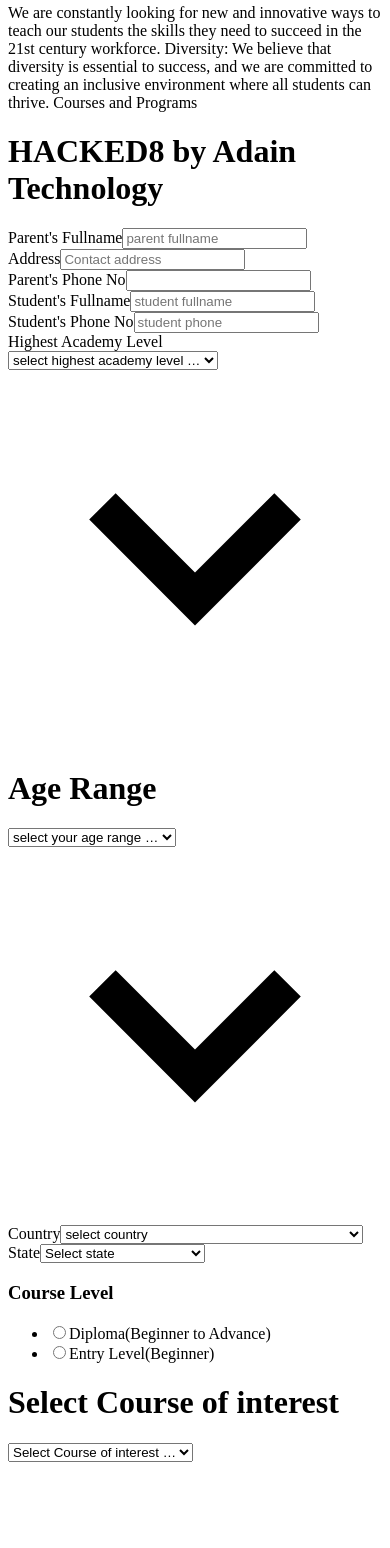
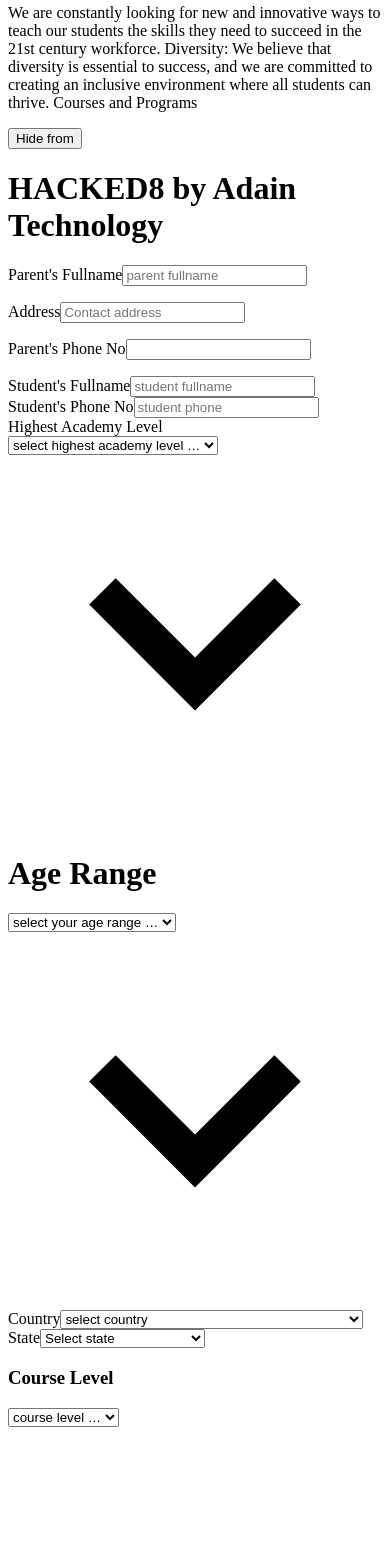
Before and after one commit to Shazaniyu55/adainwebNew, a Next.js app: page /Academy in a window 390 px wide. Shown: the part 1060-2608 px from the top of the page. Built offline with nearby package versions, Linux system fonts and the light colour scheme.

Commit message:
sanzy new commit

```diff
--- a/pages/About.js
+++ b/pages/About.js
@@ -120,7 +120,7 @@ With a team of experienced professionals working round the clock, we are optimis
             <ProductCard />
 
 
-            <div class="elfsight-app-597fb779-735d-41ae-a417-35c199b9ebc6"></div>
+            <div className="elfsight-app-597fb779-735d-41ae-a417-35c199b9ebc6"></div>
 
 
 
--- a/pages/Academy.js
+++ b/pages/Academy.js
@@ -6,6 +6,11 @@ import {db} from '../firebase'
 
 
 function Academy(){
+
+  const[isFormVisible, setIsFormVisible]= useState(true)
+  const toggleFormVisibility = ()=>{
+    setIsFormVisible(!isFormVisible)
+  }
   const[formData, setFormData] = useState({
     ParentName: "",
     contact: "",
@@ -20,20 +25,20 @@ function Academy(){
     course:""
 
   })
-  // const [fetchedData, setFetchedData] = useState([]); // State to hold fetched data
-  // const [errorMessage, setErrormessage] = useState({
-  //   ParentName: "",
-  //   contact: "",
-  //   telephone: " ",
-  //   studentFullName: "",
-  //   studentPhone: " ",
-  //   academyLevel: "",
-  //   ageRange:"",
-  //   country:"",
-  //   state:"",
-  //   courseLeve:"",
-  //   course:""
-  // })
+  const [fetchedData, setFetchedData] = useState([]); // State to hold fetched data
+  const [errorMessage, setErrormessage] = useState({
+    ParentName: "",
+    contact: "",
+    telephone: " ",
+    studentFullName: "",
+    studentPhone: " ",
+    academyLevel: "",
+    ageRange:"",
+    country:"",
+    state:"",
+    courseLeve:"",
+    course:""
+  })
 
   const Submit = async(e)=>{
     e.preventDefault()
@@ -97,6 +102,16 @@ function Academy(){
     return(
       <div>
         <AcademyCard />
+
+        <div className='flex justify-center items-center m-10'>
+        <button onClick={toggleFormVisibility} className="mx-8 bg-adainyellow text-white px-4 py-2 rounded font-popins">
+        {isFormVisible ? 'Hide from': 'show form'}
+
+         </button>
+         </div>
+
+        {isFormVisible && (
+
               <div className='flex justify-center items-center'>
 
               <div className='bg-adainhite shadow-xl w-92 rounded px-8 pt-6 pb-8 mb-4'>
@@ -131,6 +146,7 @@ function Academy(){
               onChange={handleInputChange}
               name='ParentName'
               placeholder="parent fullname"/>
+              <p>{errorMessage.ParentName}</p>
 
               </div>
               <div className="w-full md:w-1/2 px-3">
@@ -145,10 +161,11 @@ function Academy(){
               type="text"
               name='contact'
               placeholder="Contact address"/>
+              <p>{errorMessage.contact}</p>
               </div>
               </div>
               <div className="mb-6">
-<label className=" tracking-wide text-gray-900  font-semibold mb-4" for="password">
+              <label className=" tracking-wide text-gray-900  font-semibold mb-4" for="parents phone">
               Parent's Phone No
               </label>
               <input
@@ -159,6 +176,7 @@ onChange={handleInputChange}
               type="text"
               name='telephone'
               placeholder="telephone"/>
+              <p>{errorMessage.telephone}</p>
 
               </div>
 
@@ -198,10 +216,10 @@ placeholder="telephone"/>
               <label className="tracking-wide text-gray-900 font-semibold mb-4" for="grid-password">
               Highest Academy Level
               </label>
-  <div class="mt-4 relative border border-gray-300 text-gray-800 bg-white shadow-lg">
+              <div className="mt-4 relative border border-gray-300 text-gray-800 bg-white shadow-lg">
 
               <select
-    class="appearance-none w-full py-1 px-2 bg-white"
+              className="appearance-none w-full py-1 px-2 bg-white"
               name="academyLevel"
               defaultValue={formData.academyLevel}
               onChange={handleInputChange}
@@ -217,8 +235,8 @@ placeholder="telephone"/>
               <option value="Junior/ Middle school">Junior/ Middle school</option>
               <option value="Post Graduate">Post Graduate</option>
               </select>
-    <div class="pointer-events-none absolute right-0 top-0 bottom-0 flex items-center px-2 text-gray-700 border-l">
-        <svg class="h-4 w-4" xmlns="http://www.w3.org/2000/svg" viewBox="0 0 20 20">
+              <div className="pointer-events-none absolute right-0 top-0 bottom-0 flex items-center px-2 text-gray-700 border-l">
+              <svg className="h-4 w-4" xmlns="http://www.w3.org/2000/svg" viewBox="0 0 20 20">
                   <path d="M9.293 12.95l.707.707L15.657 8l-1.414-1.414L10 10.828 5.757 6.586 4.343 8z" />
               </svg>
               </div>
@@ -227,12 +245,12 @@ placeholder="telephone"/>
               <h1 className="mt-10  tracking-wide text-gray-900  font-semibold mb-4" for="grid-password">
               Age Range
               </h1>
-  <div class="relative border border-gray-300 text-gray-800 bg-white shadow-lg">
+              <div className="relative border border-gray-300 text-gray-800 bg-white shadow-lg">
 
               <select
               defaultValue={formData.ageRange}
               onChange={handleInputChange}
-    class="appearance-none w-full py-1 px-2 bg-white"
+              className="appearance-none w-full py-1 px-2 bg-white"
               name="ageRange" id="ageRange">
               <option value="">select your age range &hellip;</option>
               <option value="18-24">18-24</option>
@@ -242,8 +260,8 @@ placeholder="telephone"/>
               <option value="50+">50+</option>
 
               </select>
-    <div class="pointer-events-none absolute right-0 top-0 bottom-0 flex items-center px-2 text-gray-700 border-l">
-        <svg class="h-4 w-4" xmlns="http://www.w3.org/2000/svg" viewBox="0 0 20 20">
+              <div className="pointer-events-none absolute right-0 top-0 bottom-0 flex items-center px-2 text-gray-700 border-l">
+              <svg className="h-4 w-4" xmlns="http://www.w3.org/2000/svg" viewBox="0 0 20 20">
                   <path d="M9.293 12.95l.707.707L15.657 8l-1.414-1.414L10 10.828 5.757 6.586 4.343 8z" />
               </svg>
               </div>
@@ -569,43 +587,38 @@ placeholder="telephone"/>
               </select>
               </div>
               </div>
-{/**radio button */}
+              {/**Entry and diploma lenvel */}
 
               <h3 className="mb-4 font-semibold text-gray-900 dark:text-white">Course Level</h3>
-<ul className="items-center w-full text-sm font-medium text-gray-900 bg-white border border-gray-200 rounded-lg sm:flex dark:bg-gray-700 dark:border-gray-600 dark:text-white">
-    <li className="w-full border-b border-gray-200 sm:border-b-0 sm:border-r dark:border-gray-600">
-        <div className="flex items-center pl-3">
-            <input
+              <div className="mt-4 relative border border-gray-300 text-gray-800 bg-white shadow-lg">
+
+              <select
               defaultValue={formData.courseLeve}
               onChange={handleInputChange}
-            id="horizontal-list-radio-license" type="radio" value="Diploma" name="courseLeve" className="w-4 h-4 text-blue-600 bg-gray-100 border-gray-300 focus:ring-blue-500 dark:focus:ring-blue-600 dark:ring-offset-gray-700 dark:focus:ring-offset-gray-700 focus:ring-2 dark:bg-gray-600 dark:border-gray-500"/>
-            <label for="horizontal-list-radio-license" className="w-full py-3 ml-2 text-sm font-medium text-gray-900 dark:text-gray-300">Diploma(Beginner to Advance) </label>
-
-        </div>
-    </li>
-    <li className="w-full border-b border-gray-200 sm:border-b-0 sm:border-r dark:border-gray-600">
-        <div className="flex items-center pl-3">
-            <input id="horizontal-list-radio-id"
-            defaultValue={formData.courseLeve}
-            onChange={handleInputChange}
-            type="radio" value="entryLevel" name="courseLeve" className="w-4 h-4 text-blue-600 bg-gray-100 border-gray-300 focus:ring-blue-500 dark:focus:ring-blue-600 dark:ring-offset-gray-700 dark:focus:ring-offset-gray-700 focus:ring-2 dark:bg-gray-600 dark:border-gray-500"/>
-            <label for="horizontal-list-radio-id" className="w-full py-3 ml-2 text-sm font-medium text-gray-900 dark:text-gray-300">Entry Level(Beginner)</label>
-        </div>
-    </li>
+              className="appearance-none text-gray-900 font-semibold w-full py-1 px-2 bg-white" name="courseLeve" id="courseLeve">
+              <option > course level &hellip;</option>
+              <option value="entry level">Entry Level</option>
+              <option value="diploma level">Diploma level</option>
 
 
-</ul>
+              </select>
+              <div className="pointer-events-none absolute right-0 top-0 bottom-0 flex items-center px-2 text-gray-700 border-l">
+              <svg className="h-4 w-4" xmlns="http://www.w3.org/2000/svg" viewBox="0 0 20 20">
+                  <path d="M9.293 12.95l.707.707L15.657 8l-1.414-1.414L10 10.828 5.757 6.586 4.343 8z" />
+              </svg>
+              </div>
+              </div>
 
               {/**select course of intrest */}
               <h1 className="mt-10 tracking-wide text-gray-900  font-semibold mb-4" for="grid-password">
               Select Course of interest
               </h1>
-  <div class="mt-4 relative border border-gray-300 text-gray-800 bg-white shadow-lg">
+              <div className="mt-4 relative border border-gray-300 text-gray-800 bg-white shadow-lg">
 
               <select
               defaultValue={formData.course}
               onChange={handleInputChange}
-    class="appearance-none text-gray-900 font-semibold w-full py-1 px-2 bg-white" name="course" id="course">
+              className="appearance-none text-gray-900 font-semibold w-full py-1 px-2 bg-white" name="course" id="course">
               <option > Select Course of interest &hellip;</option>
               <option value="UI/UX">UI/UX</option>
               <option value="Front End">FrontEnd</option>
@@ -614,8 +627,8 @@ placeholder="telephone"/>
               <option value="MobileApp">MobileApp Development</option>
 
               </select>
-    <div class="pointer-events-none absolute right-0 top-0 bottom-0 flex items-center px-2 text-gray-700 border-l">
-        <svg class="h-4 w-4" xmlns="http://www.w3.org/2000/svg" viewBox="0 0 20 20">
+              <div className="pointer-events-none absolute right-0 top-0 bottom-0 flex items-center px-2 text-gray-700 border-l">
+              <svg className="h-4 w-4" xmlns="http://www.w3.org/2000/svg" viewBox="0 0 20 20">
                   <path d="M9.293 12.95l.707.707L15.657 8l-1.414-1.414L10 10.828 5.757 6.586 4.343 8z" />
               </svg>
               </div>
@@ -642,8 +655,10 @@ Register
               </div>
 
               </div>
+        )}
+
         {/**div for whatsapp contact */}
-        <div class="elfsight-app-597fb779-735d-41ae-a417-35c199b9ebc6"></div>
+        <div className="elfsight-app-597fb779-735d-41ae-a417-35c199b9ebc6"></div>
 
       </div>
     )
--- a/pages/Contact.js
+++ b/pages/Contact.js
@@ -200,7 +200,7 @@ function Contact(){
 
 
             </div>
-            <div class="elfsight-app-597fb779-735d-41ae-a417-35c199b9ebc6"></div>
+            <div className="elfsight-app-597fb779-735d-41ae-a417-35c199b9ebc6"></div>
             </Fragment>
 
 
--- a/pages/Job.js
+++ b/pages/Job.js
@@ -39,7 +39,7 @@ import JobCard from '../components/JobCard';
                     </div>
 
             <MyModal isVisible={showModal} onClose={()=>{setShowModal(false)}} />
-            <div class="elfsight-app-597fb779-735d-41ae-a417-35c199b9ebc6"></div>
+            <div className="elfsight-app-597fb779-735d-41ae-a417-35c199b9ebc6"></div>
 
 
 
--- a/pages/SignIn.js
+++ b/pages/SignIn.js
@@ -69,7 +69,7 @@ Login In
 </form>
 
 
-<div class="elfsight-app-597fb779-735d-41ae-a417-35c199b9ebc6"></div>
+<div className="elfsight-app-597fb779-735d-41ae-a417-35c199b9ebc6"></div>
 
 
 </div>
--- a/pages/SignUp.js
+++ b/pages/SignUp.js
@@ -61,7 +61,7 @@ Register
 </button>
 
 </div>
-<div class="elfsight-app-597fb779-735d-41ae-a417-35c199b9ebc6"></div>
+<div className="elfsight-app-597fb779-735d-41ae-a417-35c199b9ebc6"></div>
 
 </form>
         </div>
--- a/pages/index.js
+++ b/pages/index.js
@@ -67,7 +67,7 @@ function Home(){
             <ProductCard />
 
 
-            <div class="elfsight-app-597fb779-735d-41ae-a417-35c199b9ebc6"></div>
+            <div className="elfsight-app-597fb779-735d-41ae-a417-35c199b9ebc6"></div>
 
 
 
```
Lines whose indentation alone changed are shown as unchanged.
